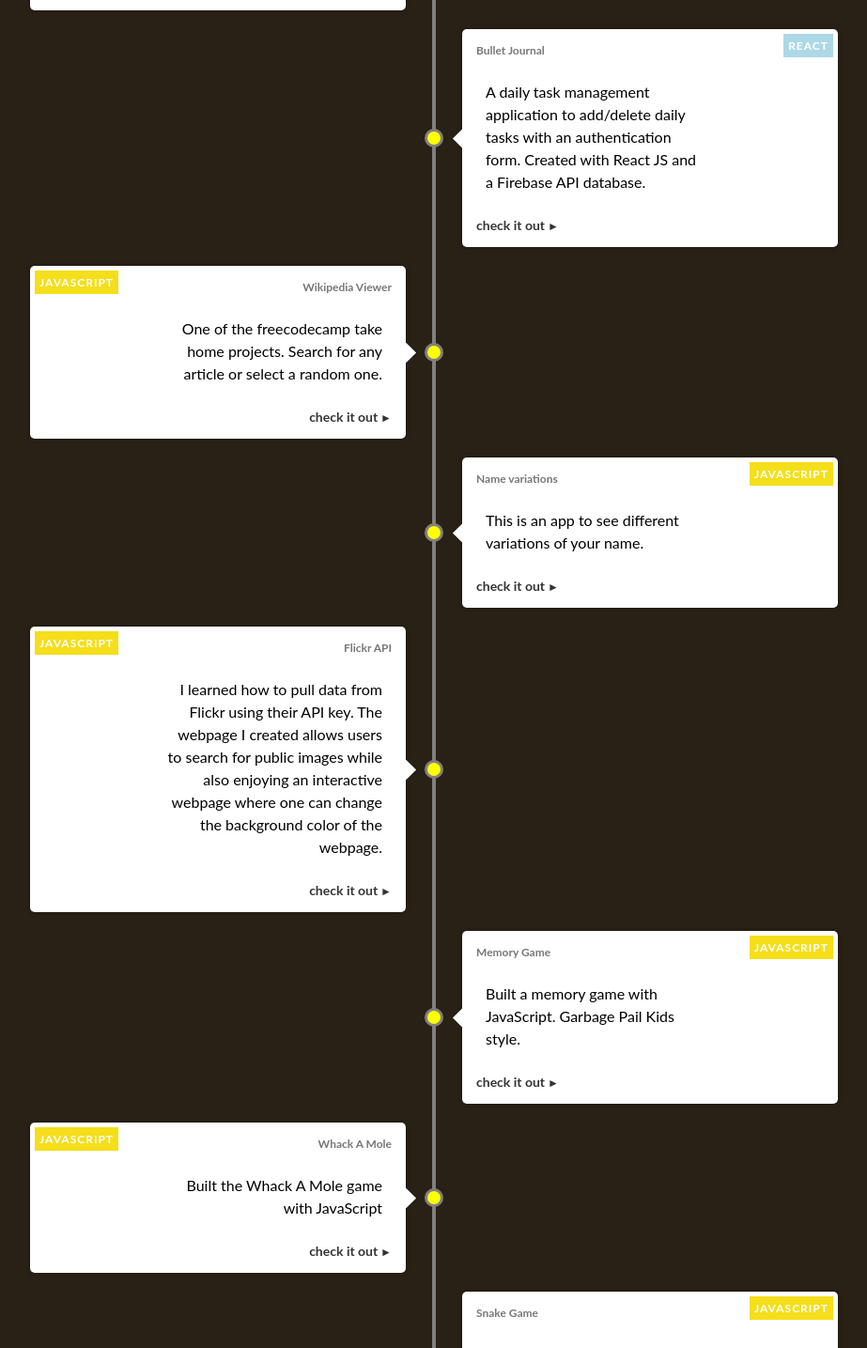
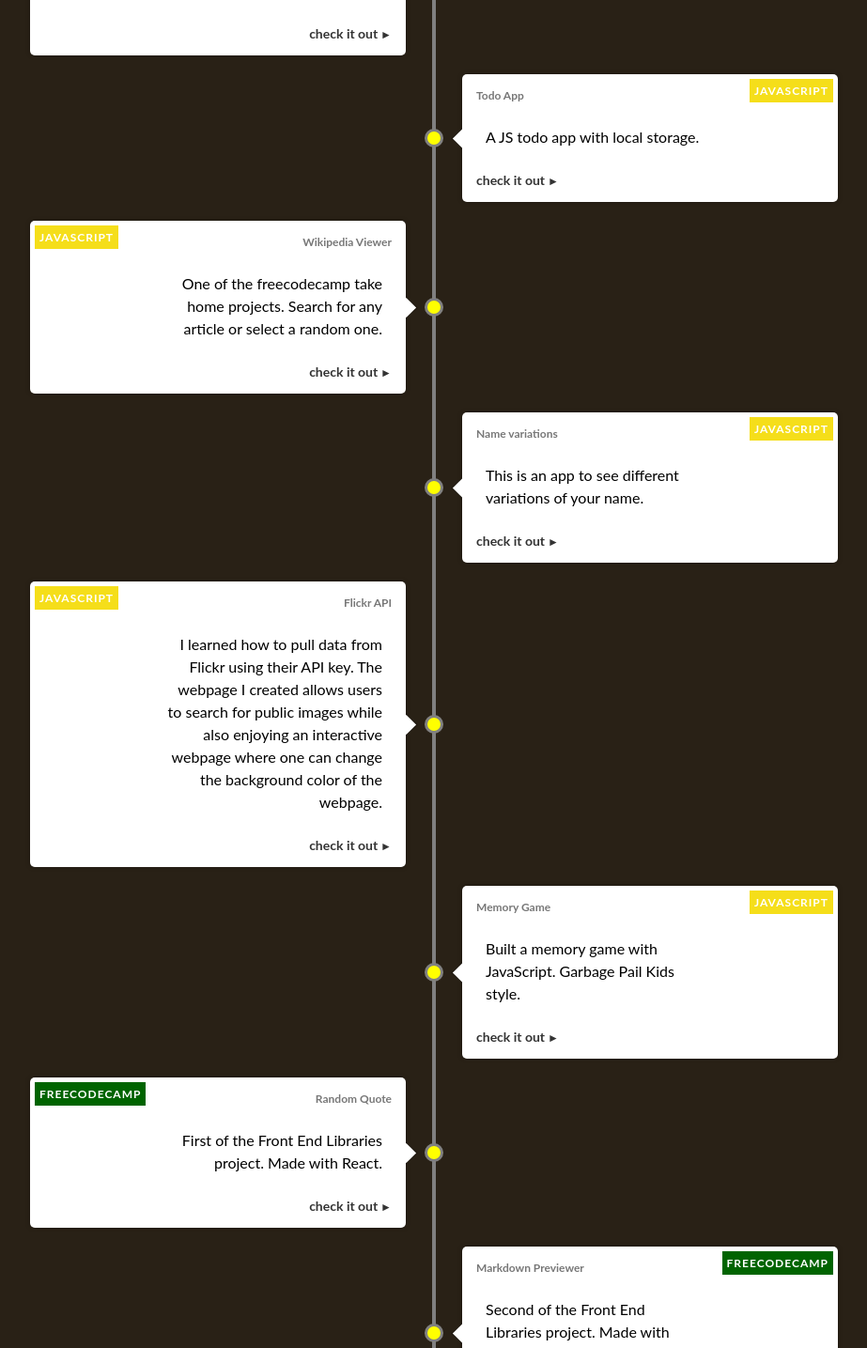
Before and after one commit to gabbycampos/gcampos-net, a React (Create React App) app: page / in a window 1280 px wide. Shown: the part 920-2355 px from the top of the page at 94% size, without its empty margins (178-1101 px from the left). Built offline with nearby package versions, Linux system fonts and the light colour scheme.

Commit message:
projects

```diff
--- a/src/data/ProjectData.js
+++ b/src/data/ProjectData.js
@@ -10,18 +10,6 @@ const projectData = [
         },
         link: {
             url: 'https://gabbycampos.github.io/weatherApp-with-hooks/',
-            text: 'check it out'
-        }
-    },
-    {
-        text: 'This is one of the React projects from freecodecamp but developed with react hooks.',
-        date: 'Calculator with Hooks',
-        category: {
-            tag: 'react',
-            color: '#add8e6'
-        },
-        link: {
-            url: 'https://gabbycampos.github.io/calculator-hooks/',
             text: 'check it out'
         }
     },
@@ -58,6 +46,18 @@ const projectData = [
         },
         link: {
             url: 'https://gabbycampos.github.io/bullet-journal/',
+            text: 'check it out'
+        }
+    },
+    {
+        text: 'A JS todo app with local storage.',
+        date: 'Todo App',
+        category: {
+            tag: 'JavaScript',
+            color: '#f5de1a'
+        },
+        link: {
+            url: 'https://gabbycampos.github.io/Todo/',
             text: 'check it out'
         }
     },
@@ -110,30 +110,6 @@ const projectData = [
         }
     },
     {
-        text: 'Built the Whack A Mole game with JavaScript',
-        date: 'Whack A Mole',
-        category: {
-            tag: 'JavaScript',
-            color: '#f5de1a'
-        },
-        link: {
-            url: 'https://gabbycampos.github.io/whack-a-mole-JS/',
-            text: 'check it out'
-        }
-    },
-    {
-        text: 'Built a snake game with JavaScript',
-        date: 'Snake Game',
-        category: {
-            tag: 'JavaScript',
-            color: '#f5de1a'
-        },
-        link: {
-            url: 'https://gabbycampos.github.io/snake-game-JS',
-            text: 'check it out'
-        }
-    },
-    {
         text: 'First of the Front End Libraries project. Made with React.',
         date: 'Random Quote',
         category: {
@@ -166,18 +142,6 @@ const projectData = [
         },
         link: {
             url: 'https://codepen.io/gabatron/pen/abvNeoP',
-            text: 'check it out'
-        },
-    },
-    {
-        text: 'Fourth of the Front End Libraries project. Made with React.',
-        date: 'JavaScript Calculator',
-        category: {
-            tag: 'FreeCodeCamp',
-            color: '#006400'
-        },
-        link: {
-            url: 'https://codepen.io/gabatron/pen/QWjEWGN',
             text: 'check it out'
         },
     },
```
